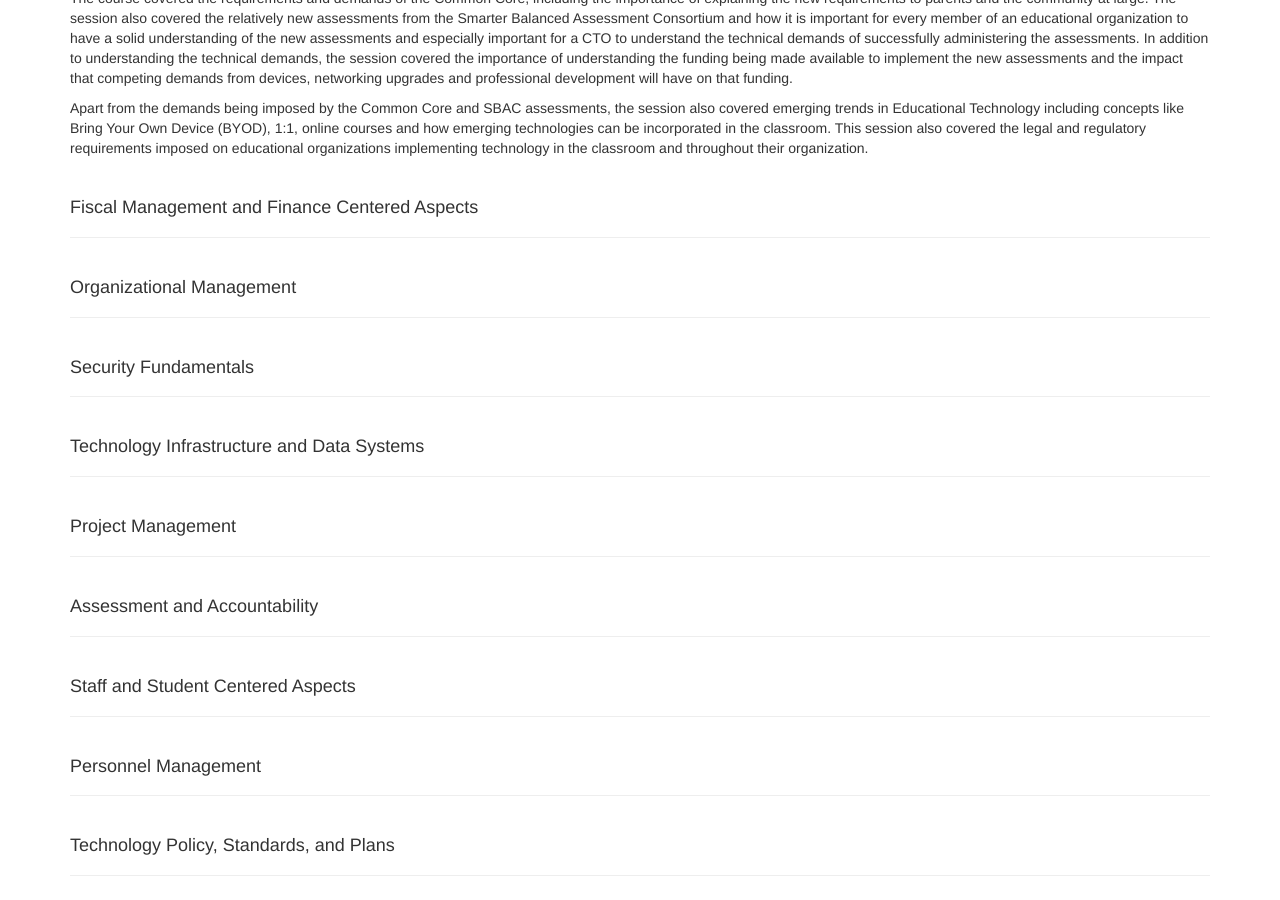
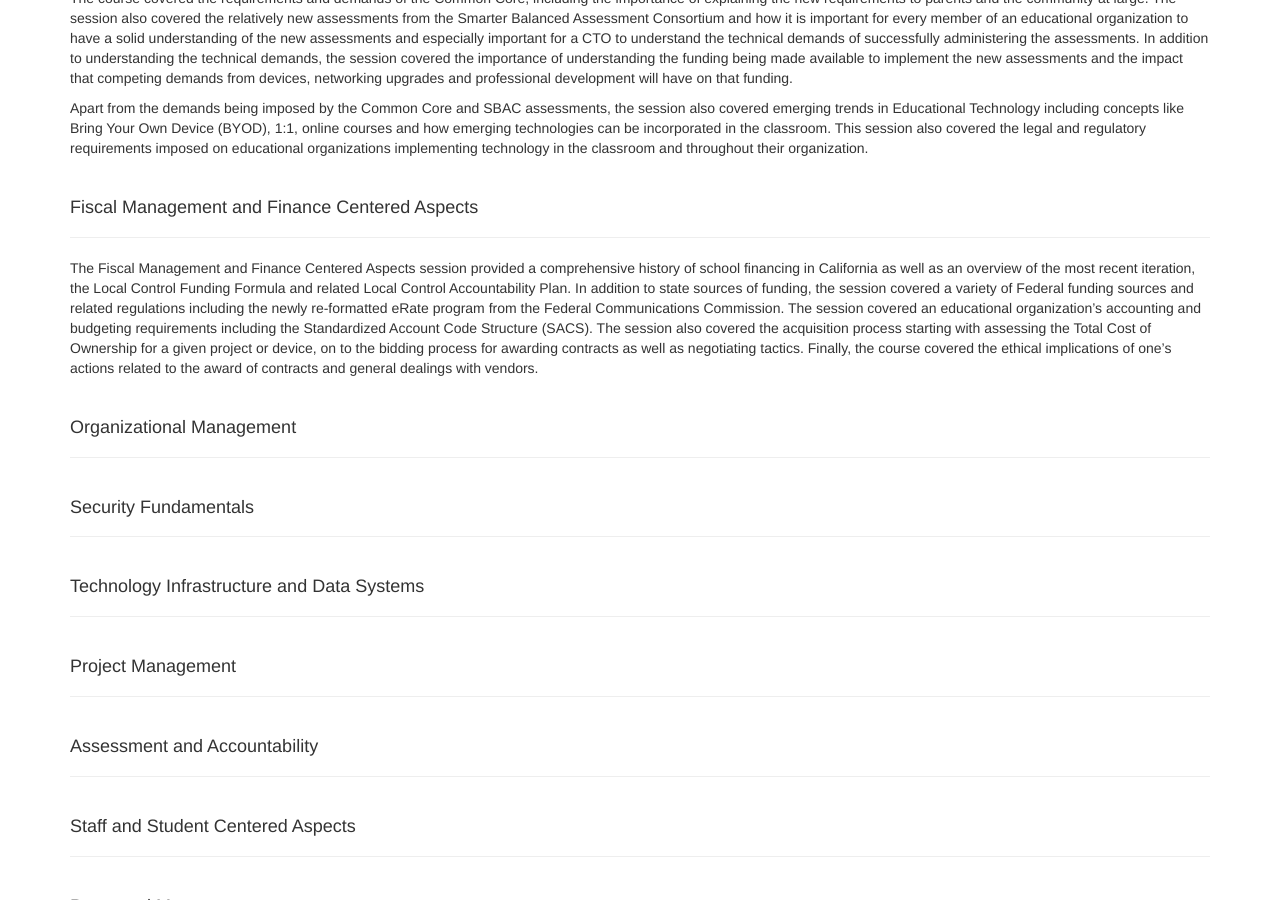
Before and after one commit to shanepinnell/shanepinnell.github.io, a Jekyll site: the page built from cto_mentor/summary.html, in a window 1280 px wide and 900 px high, scrolled down 1310 px. Built offline with Jekyll 4.4.1, drawn with Linux system fonts in a browser that asks for light colours; nearby versions of some CDN libraries; library files that are not in the unit come from our copies.

Commit message:
Added to summaries

```diff
--- a/cto_mentor/summary.html
+++ b/cto_mentor/summary.html
@@ -44,6 +44,7 @@ One other aspect of the Professional Development session was the discussion of t
 <div class="page-header">
 	<h4>Fiscal Management and Finance Centered Aspects</h4>
 </div>
+<p>The Fiscal Management and Finance Centered Aspects session provided a comprehensive history of school financing in California as well as an overview of the most recent iteration, the Local Control Funding Formula and related Local Control Accountability Plan. In addition to state sources of funding, the session covered a variety of Federal funding sources and related regulations including the newly re-formatted eRate program from the Federal Communications Commission. The session covered an educational organization’s accounting and budgeting requirements including the Standardized Account Code Structure (SACS). The session also covered the acquisition process starting with assessing the Total Cost of Ownership for a given project or device, on to the bidding process for awarding contracts as well as negotiating tactics. Finally, the course covered the ethical implications of one’s actions related to the award of contracts and general dealings with vendors.</p>
 <div class="page-header">
 	<h4>Organizational Management</h4>
 </div>
```
